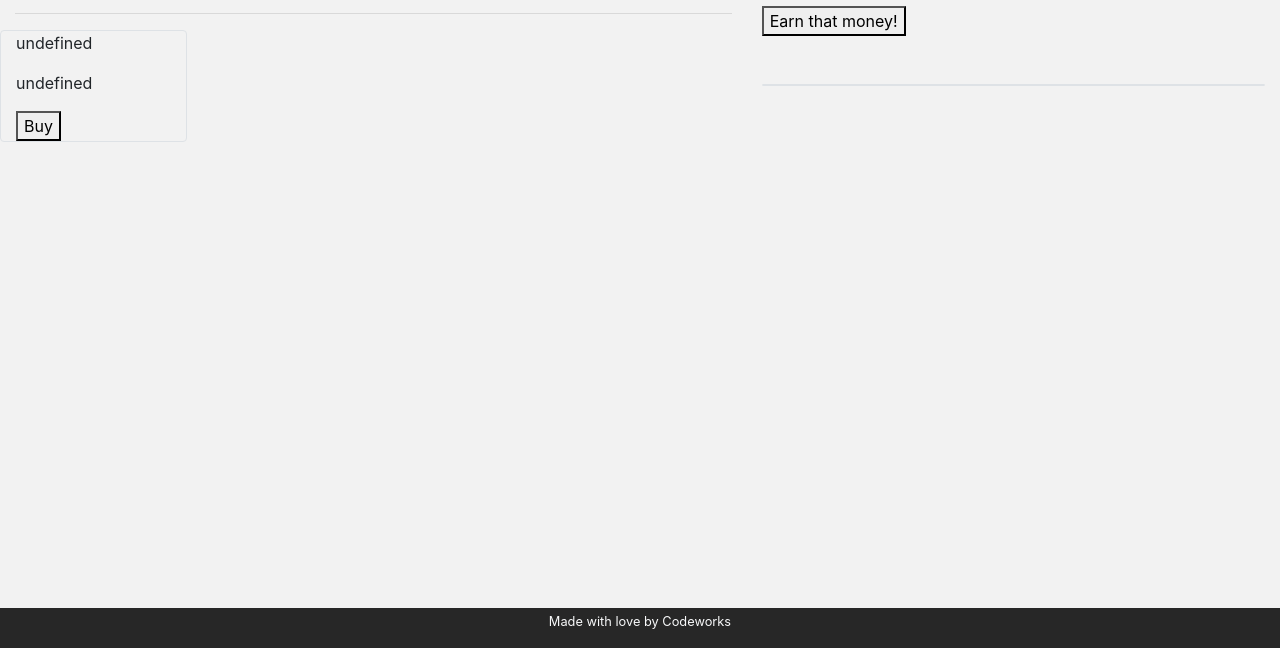
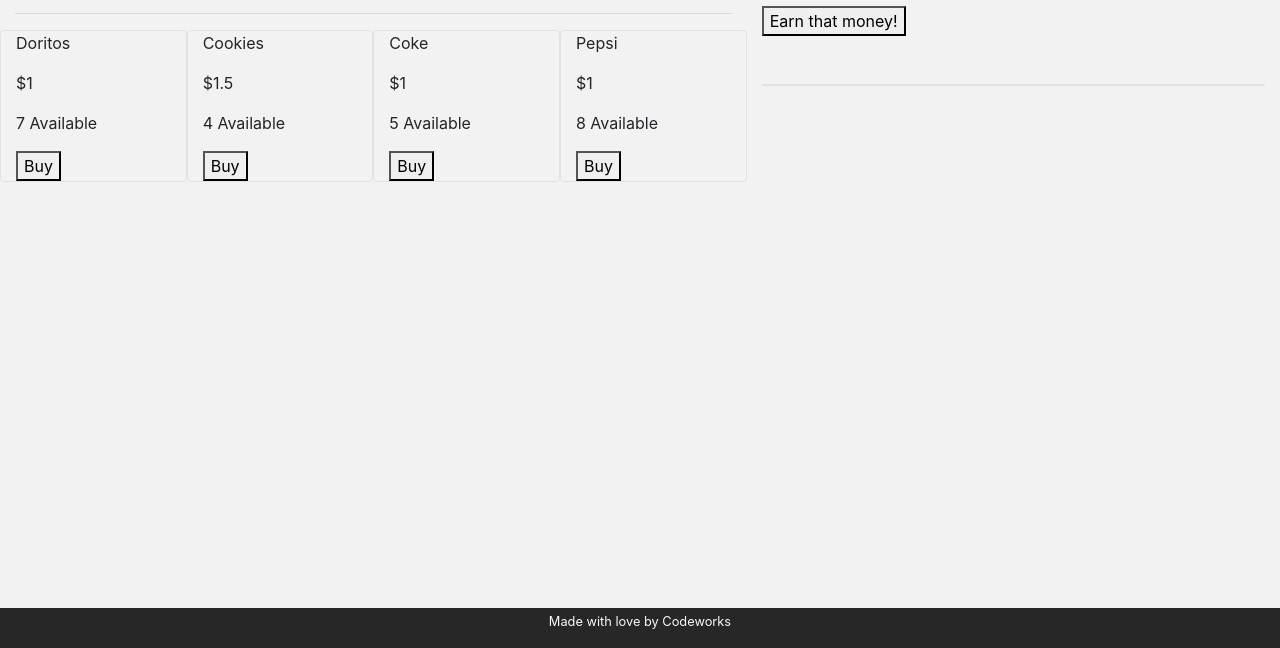
Before and after one commit to Emberglo/vendr, a website with bundled scripts: page index.html in a window 1280 px wide. Shown: the part 152-800 px from the top of the page. Built offline with nearby package versions, Linux system fonts and the light colour scheme.

Commit message:
items drawing to screen and buy button working

```diff
--- a/app/AppState.js
+++ b/app/AppState.js
@@ -7,9 +7,14 @@
   /** @type {Value[]} */
   values = []
 
-  /** @type { Item } */
-    item = new Item()
+  // /** @type { Item } */
+  //   item = new Item()
+
+/** @type {Item[]} */
+  items = [new Item("Doritos", 1.00, 7), new Item("Cookies", 1.50, 4), new Item("Coke", 1.00, 5), new Item("Pepsi", 1.00, 8)]
 }
+
+
 
 export const ProxyState = new Proxy(new AppState(), {
   get(target, prop) {
--- a/app/Controllers/PurchaseController.js
+++ b/app/Controllers/PurchaseController.js
@@ -1,31 +1,37 @@
 import { ProxyState } from "../AppState.js"
 import { purchaseService } from "../Services/PurchaseService.js"
+
 
 //private
 
 function _draw() {
-    let item = ProxyState.item
+    let items = ProxyState.items
+    let template = ''
+    items.forEach(i => template += i.Template)
     document.getElementById('item').innerHTML = /*html*/
-        `<div class="col-3 border rounded">
-            <p id="itemName">${item.name}</p>
-            <p class="itemCost">${item.cost}</p>
-            <button onclick="buy()">Buy</button>
-        </div>`
+        `
+        ${template}
+        `
 }
 
 
-function buyFromController() {
-    console.log('buy item from controller!')
-}
+// function buyFromController() {
+//     console.log('buy item from controller!')
+// }
 
 
 //public
 
 export default class PurchaseController {
     constructor() {
-        console.log('hello from purchase controller');
-        ProxyState.on("item", _draw)
-        ProxyState.on('item', buyFromController)
+        // console.log('hello from purchase controller');
+        ProxyState.on("items", _draw)
+        // ProxyState.on('items', buyFromController)
         _draw()
     }
+
+    buy(item) {
+        console.log('buying:', item);
+        purchaseService.buy(item)
+    }
 }
--- a/app/Models/Item.js
+++ b/app/Models/Item.js
@@ -4,4 +4,16 @@
         this.cost = cost
         this.qty = qty
     }
+
+    get Template() {
+        return /*html*/`
+            <div class="col-3 border rounded">
+                <p id="itemName">${this.name}</p>
+                <p class="itemCost">$${this.cost}</p>
+                <p class="itemQty">${this.qty} Available</p>
+                <button onclick="app.purchaseController.buy(this.name)">Buy</button>
+            </div>
+
+        `
+    }
 }
--- a/app/Services/PurchaseService.js
+++ b/app/Services/PurchaseService.js
@@ -1,8 +1,13 @@
 import { ProxyState } from '../AppState.js'
+import Item from '../Models/Item.js';
 
 class PurchaseService {
-    constructor() {
-        console.log('hello from purchase service');
+    // constructor() {
+    //     console.log('hello from purchase service');
+    // }
+
+    buy(item) {
+        // ProxyState.items = [...ProxyState.items]
     }
 }
 
```
Also changed, not shown: index.html (+1 -1 lines).
